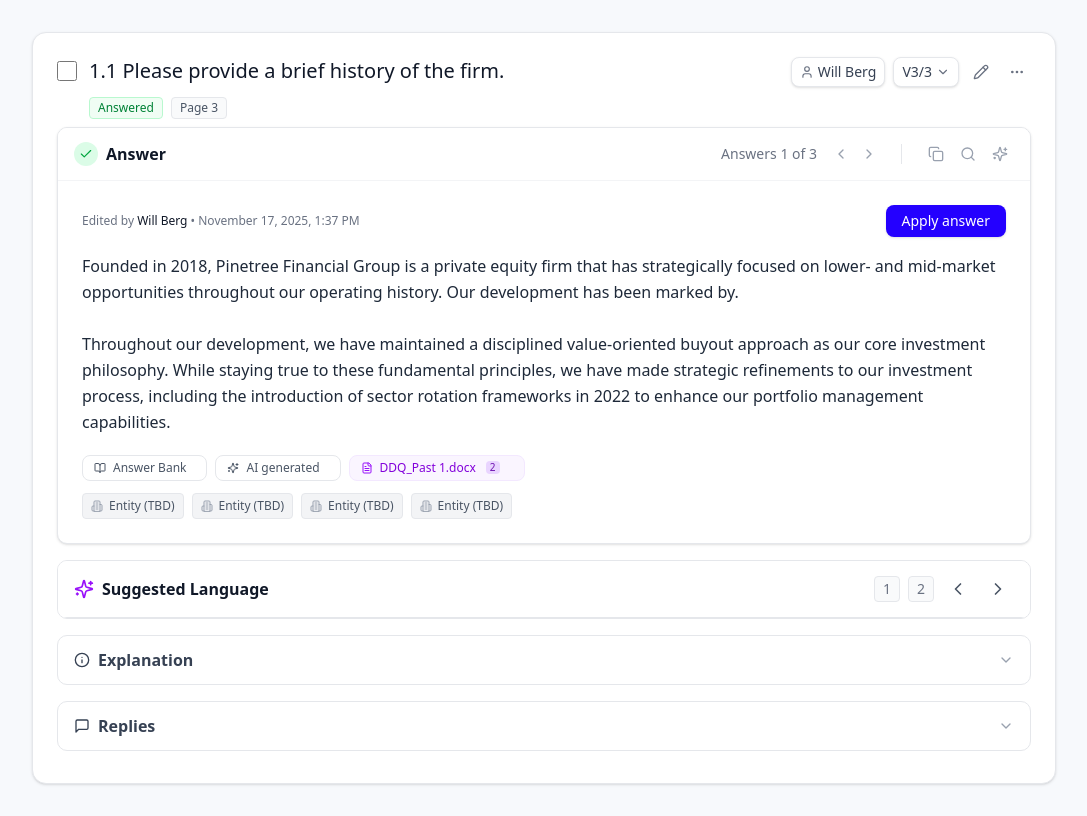
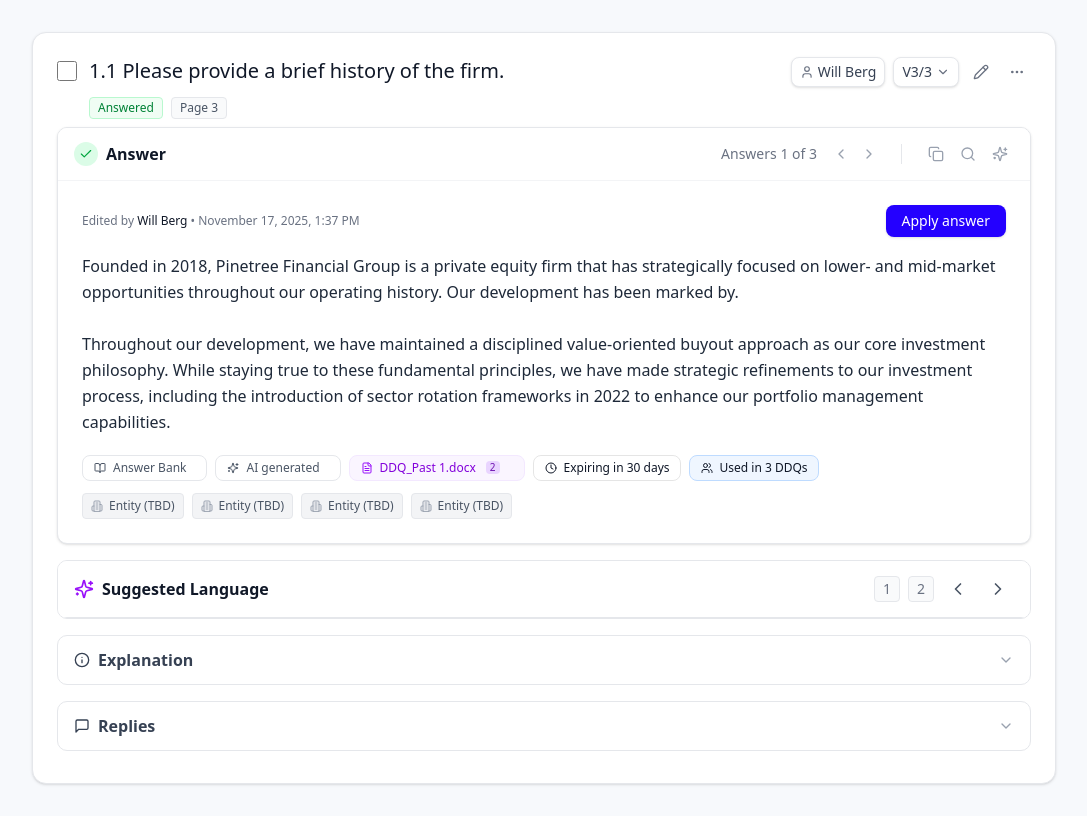
Before and after one commit to nyershov-prd/design-unified-answer-panel, a React (Vite) app: page / in a window 1280 px wide. Shown: the whole page, without its empty margins (96-1183 px from the left). Built offline with nearby package versions, Linux system fonts and the light colour scheme.

Commit message:
Add expiration and usage count badges to answer metadata

```diff
--- a/src/components/ddq/AnswerEditor.tsx
+++ b/src/components/ddq/AnswerEditor.tsx
@@ -20,7 +20,9 @@
     X,
     ChevronLeft,
     ChevronRight,
-    Search
+    Search,
+    Clock,
+    Users
 } from 'lucide-react';
 
 interface AnswerEditorProps {
@@ -220,6 +222,14 @@
                     <X className="w-2.5 h-2.5" />
                 </button>
             </div>
+
+            <Badge variant="outline" className="text-orange-600 border-orange-200 bg-orange-50" icon={<Clock className="w-3 h-3" />}>
+                Expiring in 30 days
+            </Badge>
+
+            <Badge variant="outline" className="text-blue-600 border-blue-200 bg-blue-50" icon={<Users className="w-3 h-3" />}>
+                Used in 3 DDQs
+            </Badge>
         </div>
 
         {/* Entity Chips */}
```
